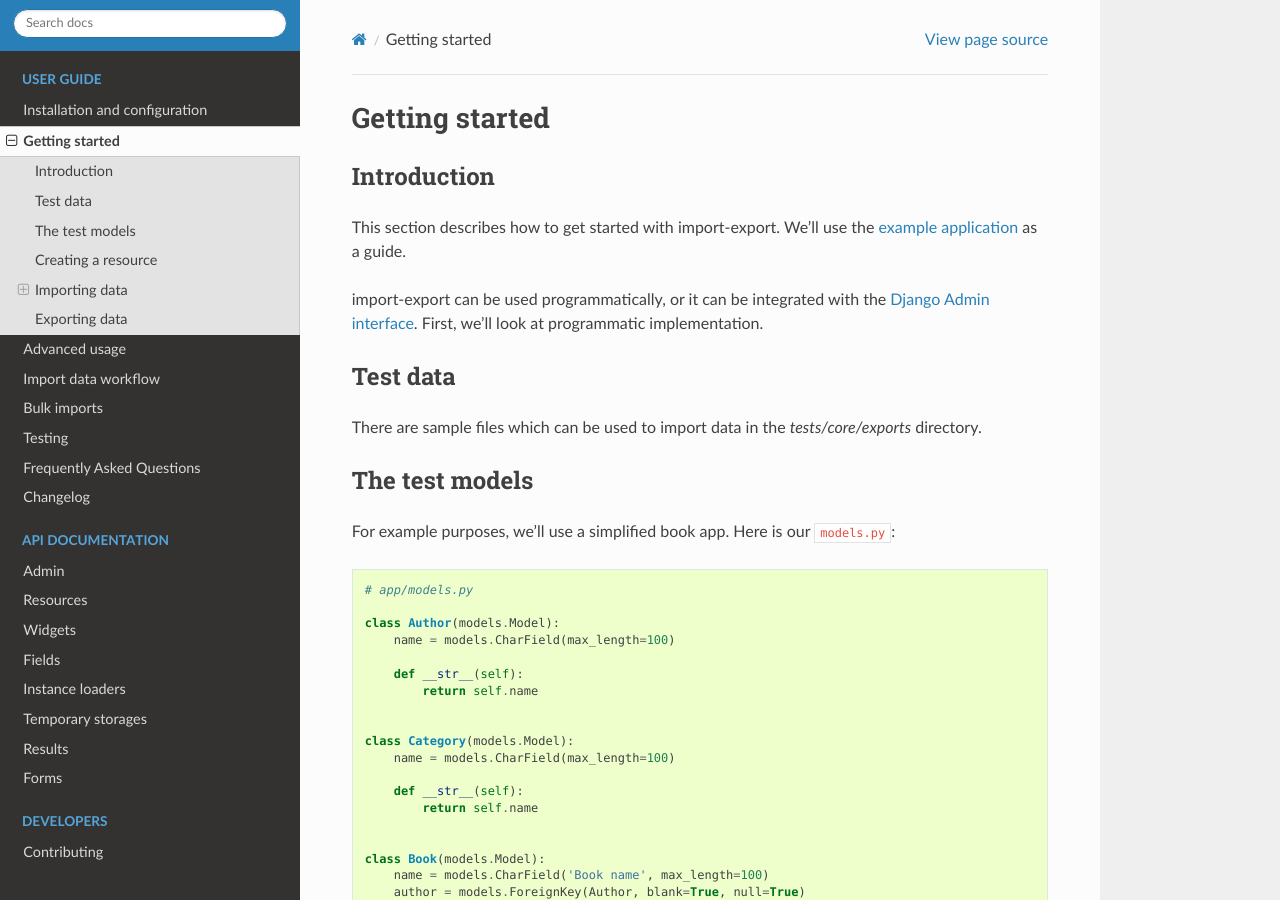
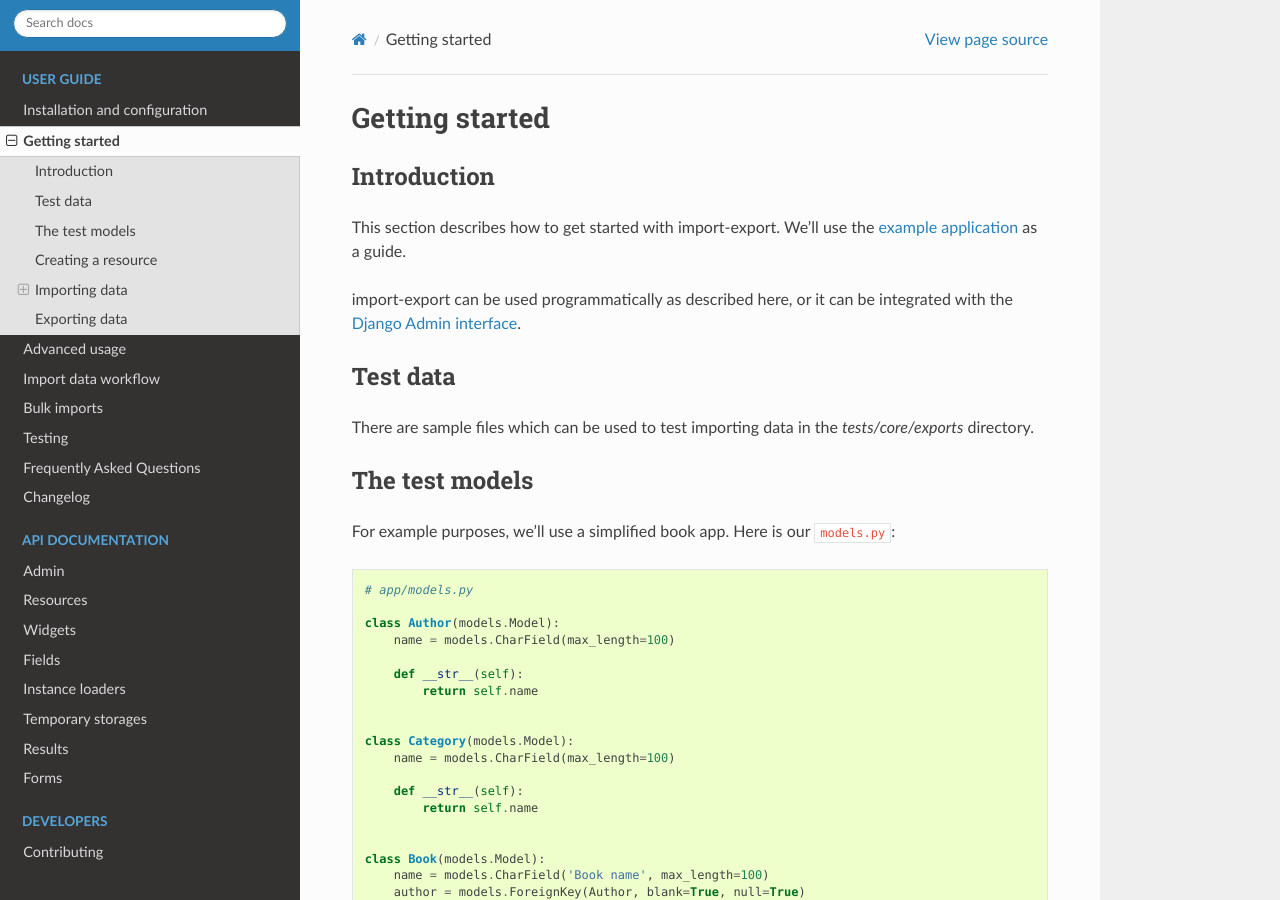
Before and after one commit to django-import-export/django-import-export, a Sphinx documentation site: the page built from docs/getting_started.rst, in a window 1280 px wide and 900 px high. Built offline with Sphinx 7.4.7 and the Read the Docs theme 2.0.0, drawn with Linux system fonts in a browser that asks for light colours; pages that are not in the unit, such as notebooks, are missing from menus.

```diff
--- a/docs/getting_started.rst
+++ b/docs/getting_started.rst
@@ -8,14 +8,13 @@
 This section describes how to get started with import-export.  We'll use the :ref:`example application<exampleapp>`
 as a guide.
 
-import-export can be used programmatically, or it can be integrated with the
+import-export can be used programmatically as described here, or it can be integrated with the
 :ref:`Django Admin interface<admin-integration>`.
-First, we'll look at programmatic implementation.
 
 Test data
 =========
 
-There are sample files which can be used to import data in the `tests/core/exports` directory.
+There are sample files which can be used to test importing data in the `tests/core/exports` directory.
 
 The test models
 ===============
```
Also changed, not shown: docs/advanced_usage.rst (+4 -4 lines).
